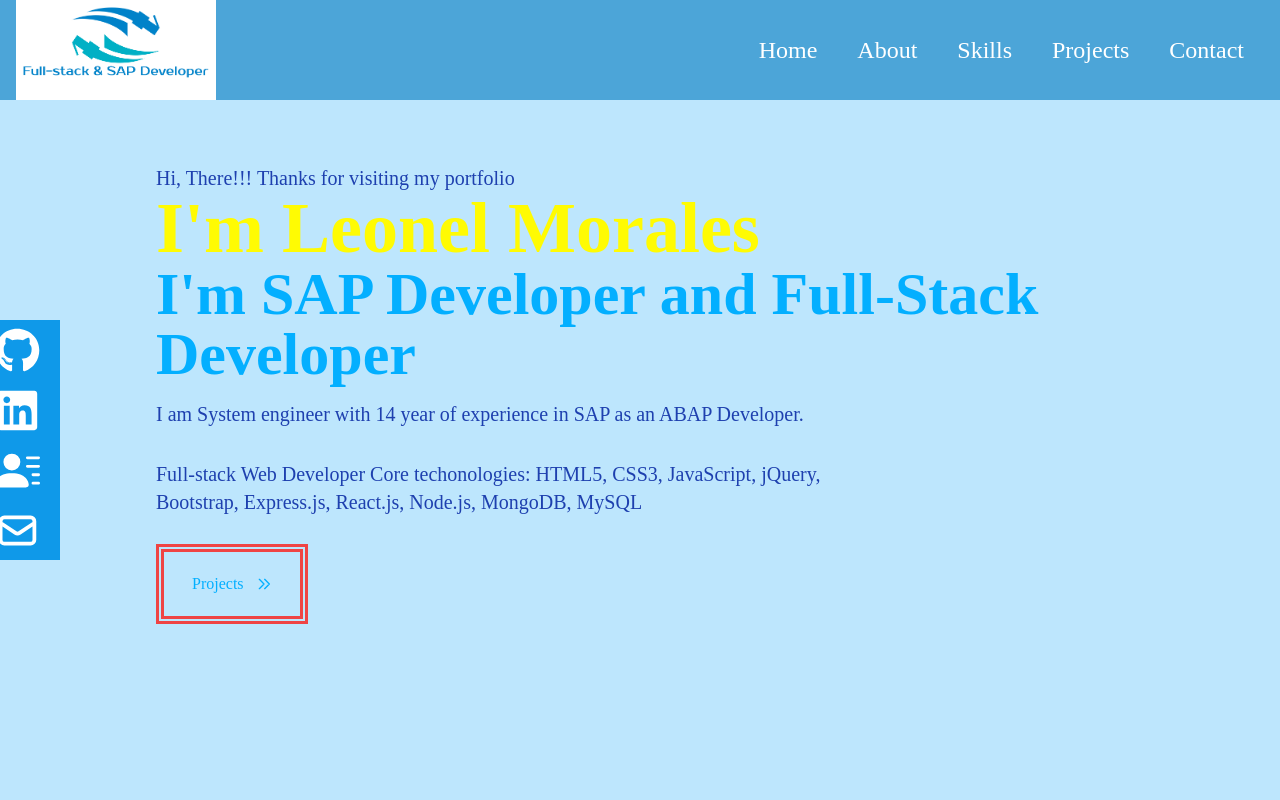
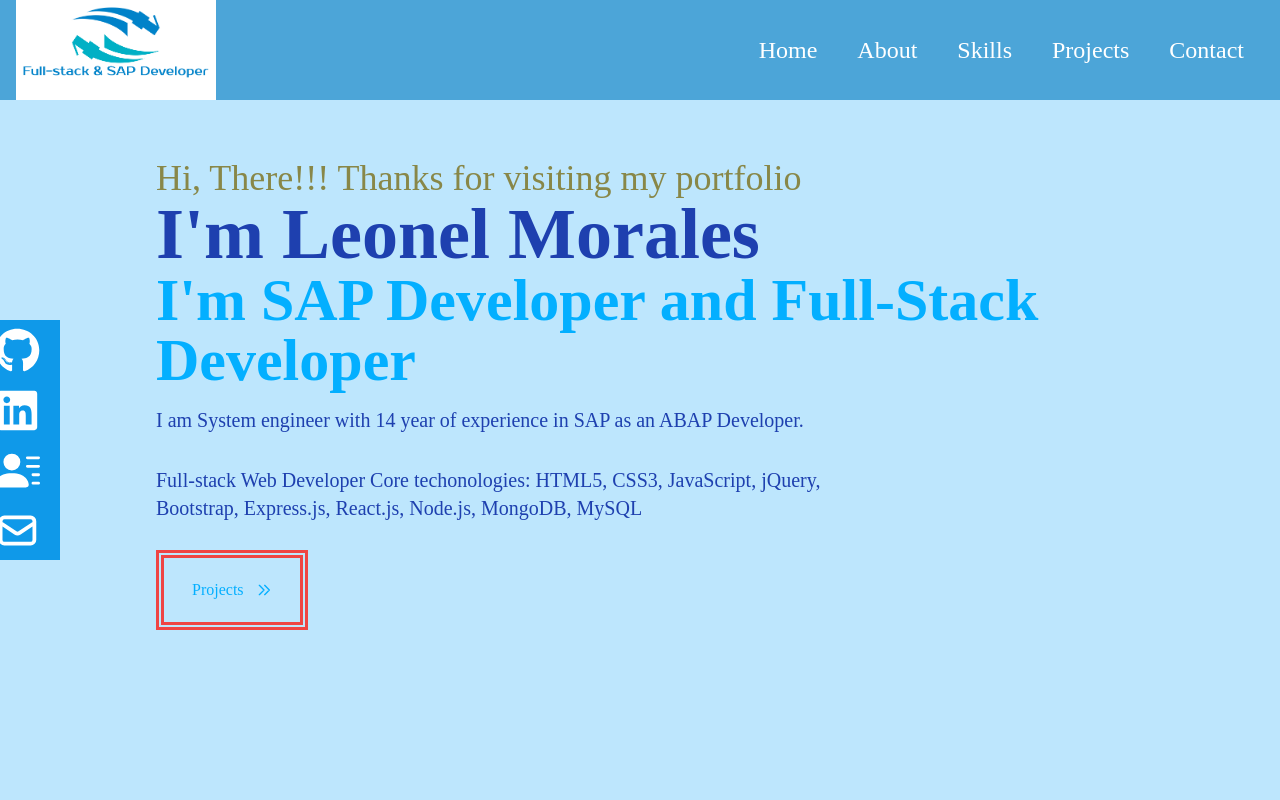
Before and after one commit to EsteMaeLeo/leo_portfolio_react, a React (Create React App) app: page / in a window 1280 px wide. Shown: the top 800 px of the page. Built offline with nearby package versions, Linux system fonts and the light colour scheme.

Commit message:
contact form and final touches

```diff
--- a/src/components/Home.js
+++ b/src/components/Home.js
@@ -5,10 +5,10 @@
   return (
     <div name="home" className="w-full h-screen bg-[#bde6fd]">
       <div className="max-w-[1000px] mx-auto px-4 flex flex-col justify-center h-full">
-        <p className="text-blue-800 text-xl">
+        <p className="text-[#888748]  text-4xl">
           Hi, There!!! Thanks for visiting my portfolio
         </p>
-        <h1 className="text-3xl sm:text-7xl font-bold text-[#fffb03]">
+        <h1 className="text-3xl sm:text-7xl font-bold text-blue-800">
           I'm Leonel Morales
         </h1>
         <h2 className="text-2xl  sm:text-6xl font-bold text-[#03afff]">
```
